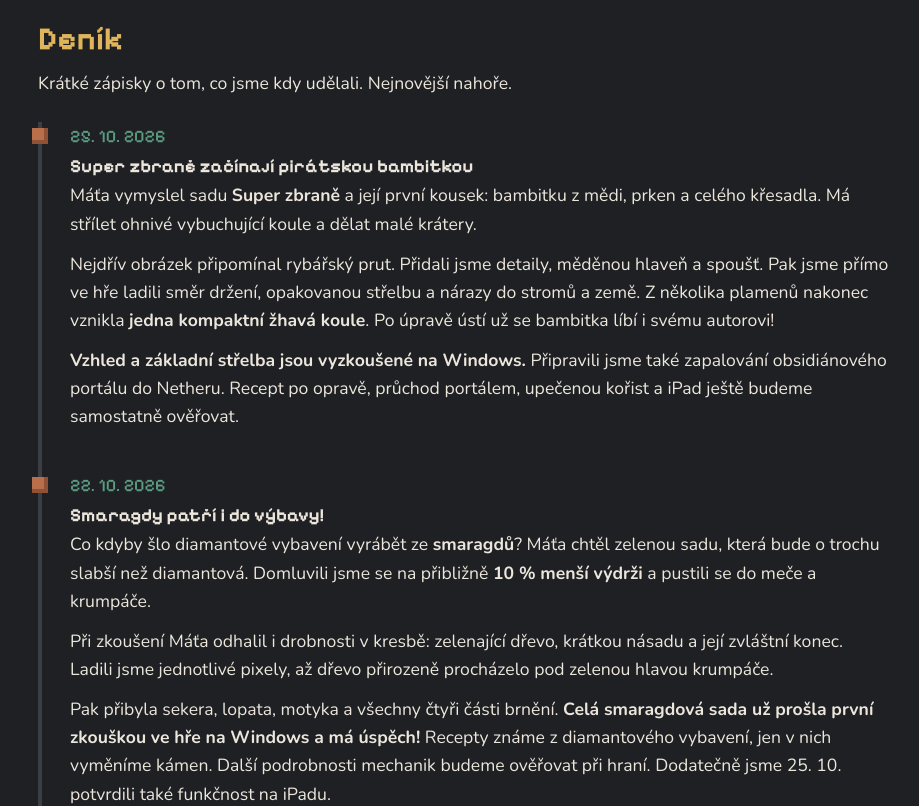
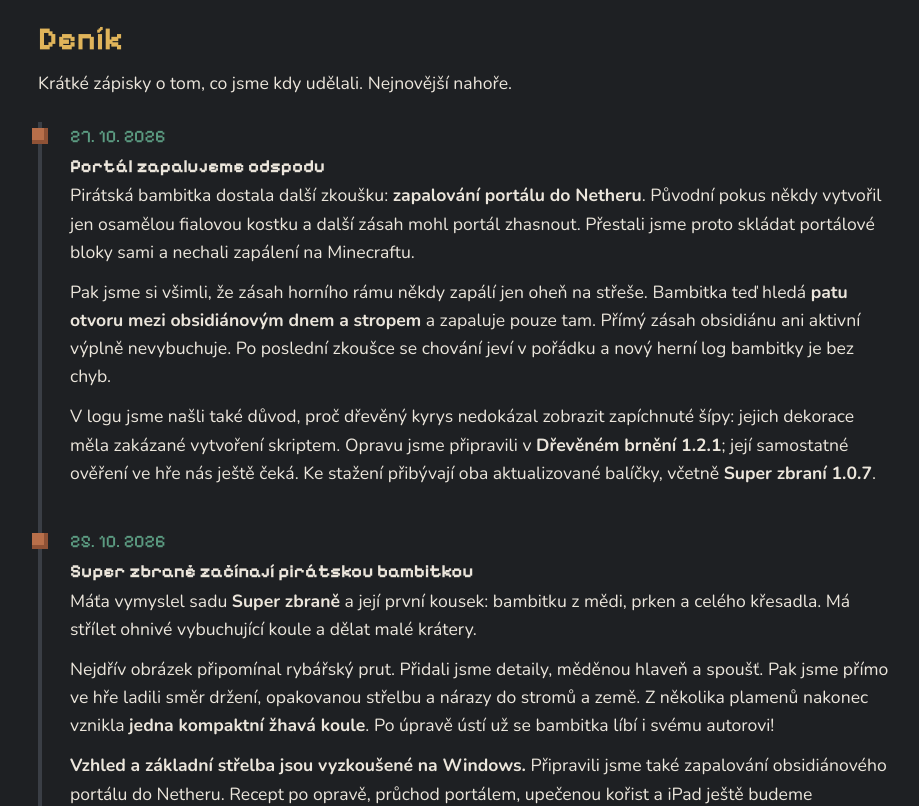
Before and after one commit to mvalenta062-oss/minecraft-lab, a React (Vite) app in the folder web/: page / in a window 1280 px wide. Shown: the part 4120-4926 px from the top of the page, without its empty margins (176-1095 px from the left). Built offline with nearby package versions, Linux system fonts and the light colour scheme.

Commit message:
Aktualizovat balíčky na webu a zapsat opravy do deníku

```diff
--- a/web/src/data.ts
+++ b/web/src/data.ts
@@ -113,7 +113,7 @@ export const PROJEKTY: Projekt[] = [
       },
       {
         nadpis: "Lov a portál",
-        text: "Zasažené tvory se bambitka pokusí zapálit před výbuchem, aby z lovu mohlo vypadnout upečené maso. Umí také rozpoznat úplný obsidiánový rám a zásahem u otvoru aktivovat portál do Netheru místo výbuchu.",
+        text: "Zasažené tvory se bambitka pokusí zapálit před výbuchem, aby z lovu mohlo vypadnout upečené maso. Zásah obsidiánového rámu zapaluje jen spodek otvoru; platnost rámu a aktivaci portálu do Netheru řídí Minecraft. Přímý zásah obsidiánu nebo aktivní portálové výplně nevybuchne.",
       },
     ],
     recept: {
@@ -300,6 +300,15 @@ export interface Zapis {
 
 export const DENIK: Zapis[] = [
   {
+    datum: "2026-10-27",
+    nadpis: "Portál zapalujeme odspodu",
+    text: `Pirátská bambitka dostala další zkoušku: **zapalování portálu do Netheru**. Původní pokus někdy vytvořil jen osamělou fialovou kostku a další zásah mohl portál zhasnout. Přestali jsme proto skládat portálové bloky sami a nechali zapálení na Minecraftu.
+
+Pak jsme si všimli, že zásah horního rámu někdy zapálí jen oheň na střeše. Bambitka teď hledá **patu otvoru mezi obsidiánovým dnem a stropem** a zapaluje pouze tam. Přímý zásah obsidiánu ani aktivní výplně nevybuchuje. Po poslední zkoušce se chování jeví v pořádku a nový herní log bambitky je bez chyb.
+
+V logu jsme našli také důvod, proč dřevěný kyrys nedokázal zobrazit zapíchnuté šípy: jejich dekorace měla zakázané vytvoření skriptem. Opravu jsme připravili v **Dřevěném brnění 1.2.1**; její samostatné ověření ve hře nás ještě čeká. Ke stažení přibývají oba aktualizované balíčky, včetně **Super zbraní 1.0.7**.`,
+  },
+  {
     datum: "2026-10-25",
     nadpis: "Super zbraně začínají pirátskou bambitkou",
     text: `Máťa vymyslel sadu **Super zbraně** a její první kousek: bambitku z mědi, prken a celého křesadla. Má střílet ohnivé vybuchující koule a dělat malé krátery.
```
Also changed, not shown: web/public/addony/katalog.json (+4 -4 lines), 2 other files (tests, documents, lock files or other folders).
